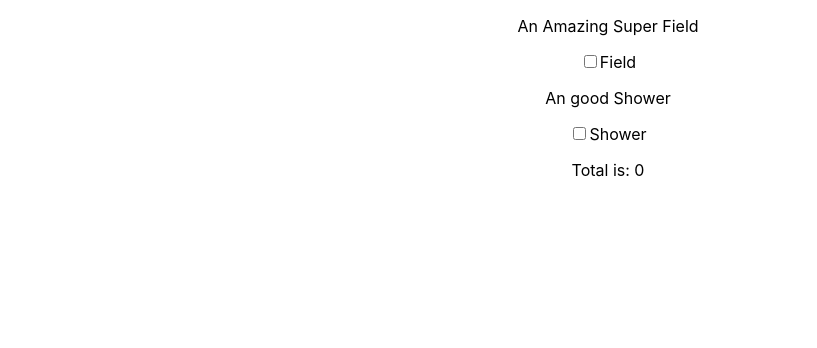
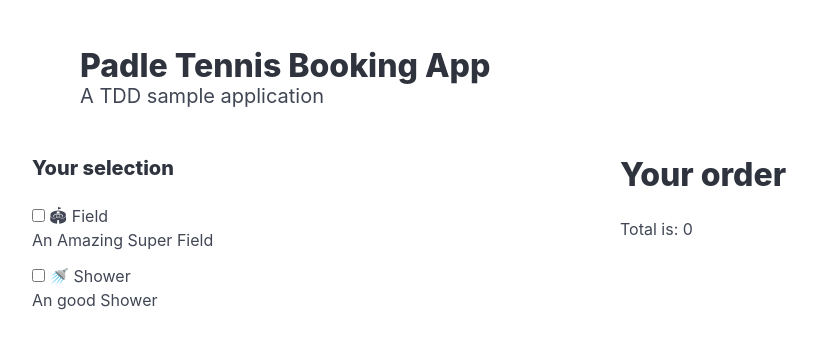
Before and after one commit to gixlg/padel-tennis-booking-app, a React (Create React App) app: page / in a window 1280 px wide. Both pictures are taken after a click on the button "Select". Shown: the top 348 px of the page, without its empty margins (32-849 px from the left). Built offline with nearby package versions, Linux system fonts and the light colour scheme.

Commit message:
Added a bit of style

```diff
--- a/public/index.html
+++ b/public/index.html
@@ -15,6 +15,7 @@
       user's mobile device or desktop. See https://developers.google.com/web/fundamentals/web-app-manifest/
     -->
     <link rel="manifest" href="%PUBLIC_URL%/manifest.json" />
+    <link rel="stylesheet" href="https://cdn.jsdelivr.net/npm/bulma@1.0.0/css/bulma.min.css"/>
     <!--
       Notice the use of %PUBLIC_URL% in the tags above.
       It will be replaced with the URL of the `public` folder during the build.
@@ -24,7 +25,7 @@
       work correctly both with client-side routing and a non-root public URL.
       Learn how to configure a non-root public URL by running `npm run build`.
     -->
-    <title>React App</title>
+    <title>Padle tennis Booking App</title>
   </head>
   <body>
     <noscript>You need to enable JavaScript to run this app.</noscript>
--- a/public/sports/padle/services.json
+++ b/public/sports/padle/services.json
@@ -7,13 +7,13 @@
     "available": false
   },
   {
-    "name": "Field",
+    "name": "\uD83C\uDFDF Field",
     "id": "field",
     "value": 30,
     "description": "An Amazing Super Field"
   },
   {
-    "name": "Shower",
+    "name": "\uD83D\uDEBF Shower",
     "id": "shower",
     "value": 5,
     "description": "An good Shower"
--- a/public/sports/tennis/services.json
+++ b/public/sports/tennis/services.json
@@ -1,12 +1,12 @@
 [
   {
-    "name": "Field",
+    "name": "\uD83C\uDFDF Field",
     "id": "field",
     "value": 30,
     "description": "An Amazing Tennis field"
   },
   {
-    "name": "Racket",
+    "name": "\uD83C\uDFF8 Racket",
     "id": "racket",
     "value": 105,
     "description": "A super Tennis racket to rent"
--- a/src/App.tsx
+++ b/src/App.tsx
@@ -3,11 +3,22 @@ import './App.css';
 import {SportSelection} from "./SportSelection";
 
 function App() {
-  return (
-    <div className="App">
-      <SportSelection />
-    </div>
-  );
+    return (
+        <>
+            <div className="container">
+                <section className="hero">
+                    <div className="hero-body">
+                        <p className="title">Padle Tennis Booking App</p>
+                        <p className="subtitle">A TDD sample application</p>
+                    </div>
+                </section>
+            </div>
+
+            <div className="container">
+                <SportSelection/>
+            </div>
+        </>
+    );
 }
 
 export default App;
--- a/src/ServiceList.tsx
+++ b/src/ServiceList.tsx
@@ -18,11 +18,19 @@ export function ServiceList({sport}: { sport: string }) {
     } = useServices(sport);
 
     return <div data-testid="service-list">
+        <div className="columns">
+            <div className="column">
+                <h5 className="title is-5">Your selection</h5>
                 {
                     services.map(service =>
                         <ServiceOption key={service.name} service={service} onChange={onChange}/>
                     )
                 }
+            </div>
+            <div className="column">
+                <h3 className="title is-3">Your order</h3>
                 <p>Total is: {total}</p>
             </div>
+        </div>
+    </div>
 }
--- a/src/ServiceOption.tsx
+++ b/src/ServiceOption.tsx
@@ -1,16 +1,17 @@
 import {Service} from "./ServiceList";
 
 export function ServiceOption(props: { service: Service, onChange: (event: React.ChangeEvent<HTMLInputElement>) => void }) {
-    return <div>
-        <p>{props.service.description}</p>
-        <label>
-            <input
-                type="checkbox"
-                name={props.service.name}
-                value={props.service.value}
-                onChange={props.onChange}
-            />
-            {props.service.name}
-        </label>
+    return <div key={props.service.name} className="field">
+        <div className="control">
+            <label className="checkbox">
+                <input type="checkbox"
+                       name={props.service.name}
+                       className="mr-1"
+                       value={props.service.value}
+                       onChange={props.onChange}/>
+                {props.service.name}
+            </label>
+            <p>{props.service.description}</p>
+        </div>
     </div>;
 }
--- a/src/SportSelection.tsx
+++ b/src/SportSelection.tsx
@@ -12,12 +12,22 @@ export function SportSelection() {
 
     return <>
         {!selected && (<>
-            <select ref={ref} name="country">
-                <option value="padle">Padel</option>
-                <option value="tennis">Tennis</option>
-            </select>
-            <button onClick={onClick}>Select</button>
+
+            <div className="field">
+                <label className="label">Select your preferred sport</label>
+                <div className="control">
+                    <div className="select">
+                        <select ref={ref}>
+                            <option value="padle">Padel</option>
+                            <option value="tennis">Tennis</option>
+                        </select>
+                    </div>
+                </div>
+            </div>
+
+
+            <button className="button is-link" onClick={onClick}>Select</button>
         </>)}
-        {selected && (<ServiceList sport={selected} />)}
+        {selected && (<ServiceList sport={selected}/>)}
     </>;
 }
```
Lines whose indentation alone changed are shown as unchanged.
